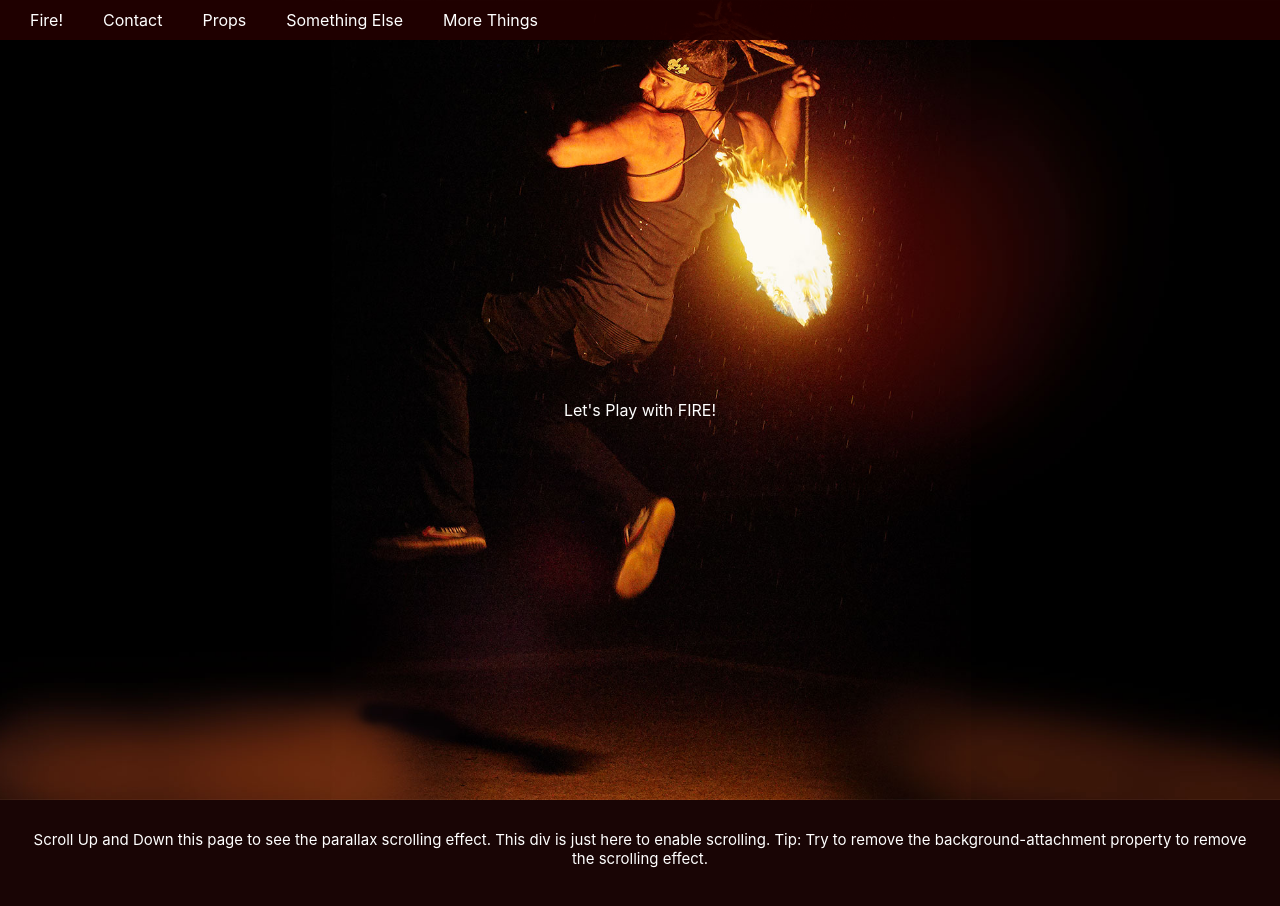
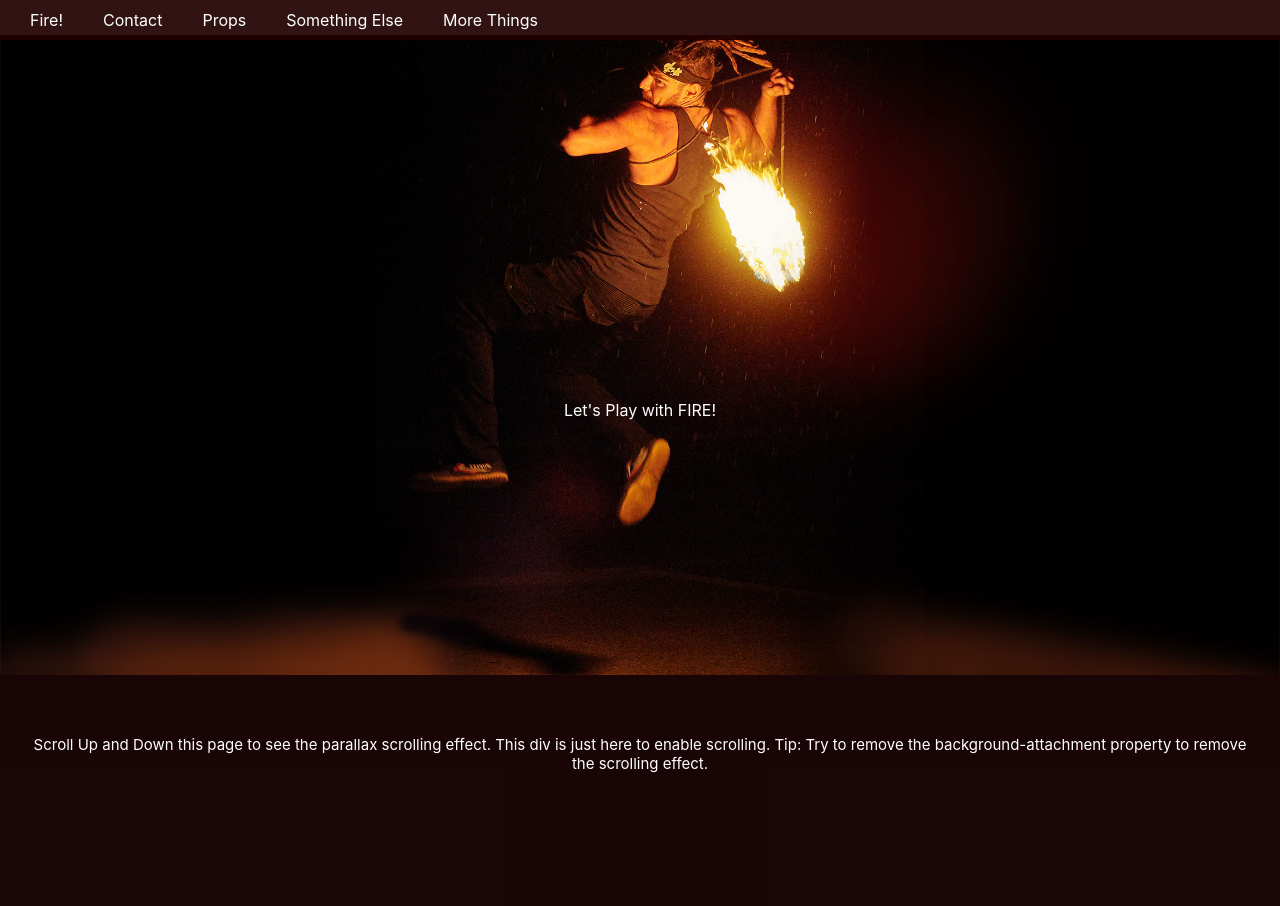
Before and after one commit to pondaholic/parallax-site, a React (Create React App) app: page / in a window 1280 px wide. Shown: the top 906 px of the page. Built offline with nearby package versions, Linux system fonts and the light colour scheme.

Commit message:
added jump to element in link

```diff
--- a/src/App.css
+++ b/src/App.css
@@ -1,5 +1,6 @@
 .App {
 	text-align: center;
+	margin-top: 30px;
 }
 
 .App-header {
--- a/src/kenton.css
+++ b/src/kenton.css
@@ -1,12 +1,13 @@
 .parallax {
 	background-color: rgba(0, 0, 0);
+	margin-top: 35px;
 }
 .parallax-img {
 	/* The image used */
 	background-image: url('kenton-fire-jump.jpg');
 
 	/* Set a specific height */
-	height: 100vh;
+	height: 80vh;
 
 	/* Create the parallax scrolling effect */
 	background-attachment: fixed;
@@ -15,13 +16,18 @@
 	background-size: cover;
 }
 
-.scroll-text {
+.buffer {
+	height: 30px;
+	background: rgba(43, 10, 10, 0.582);
+}
+
+.scroll-text-bg {
 	height: 350px;
 	background: rgba(43, 10, 10, 0.582);
 	font-size: 15px;
 	color: white;
-	margin: auto;
 	padding: 30px;
+	border: 30px;
 }
 
 .parallax-img2 {
--- a/src/kenton.js
+++ b/src/kenton.js
@@ -6,7 +6,8 @@ export default class Home extends React.Component {
 		return (
 			<div className="parallax">
 				<div className="parallax-img" />
-				<div className="scroll-text">
+				<div className="buffer" id="fire" />
+				<div className="scroll-text-bg">
 					Scroll Up and Down this page to see the parallax scrolling effect.
 					This div is just here to enable scrolling. Tip: Try to remove the
 					background-attachment property to remove the scrolling effect.
@@ -14,7 +15,7 @@ export default class Home extends React.Component {
 				<div className="parallax-img2" />
 				<div className="caption-text">Let's Play with FIRE!</div>
 				<div className="parallax-img3" />
-				<div className="scroll-text">More text about kenton.</div>
+				<div className="scroll-text-bg">More text about kenton.</div>
 			</div>
 		);
 	}
--- a/src/navbar.js
+++ b/src/navbar.js
@@ -7,7 +7,7 @@ export default function Navbar(props) {
 		<div className="navbar">
 			<ul>
 				<li>
-					<a href="#parallax-img">Fire!</a>
+					<a href="#fire">Fire!</a>
 				</li>
 				<li>
 					<a href="#parallax-img2">Contact</a>
```
